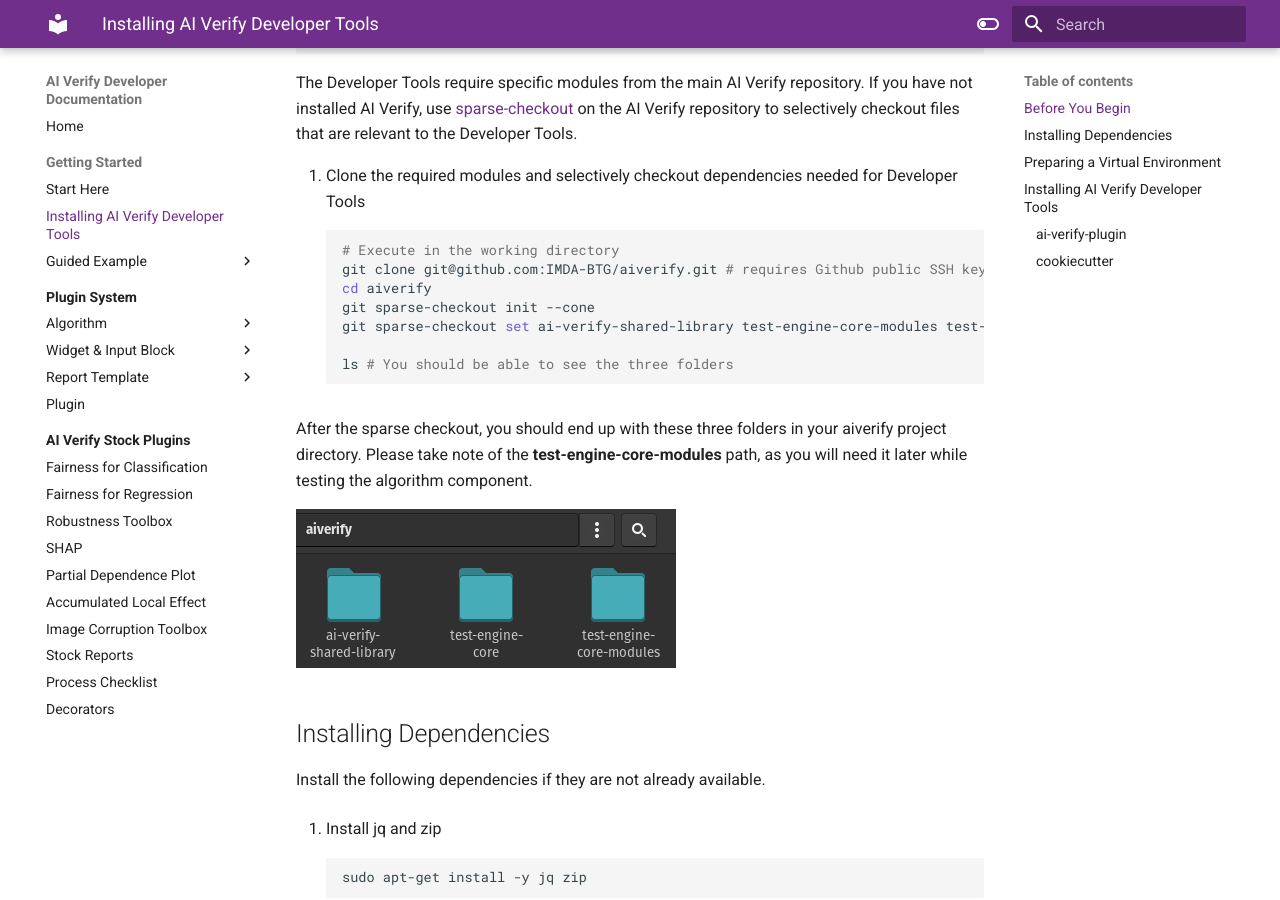
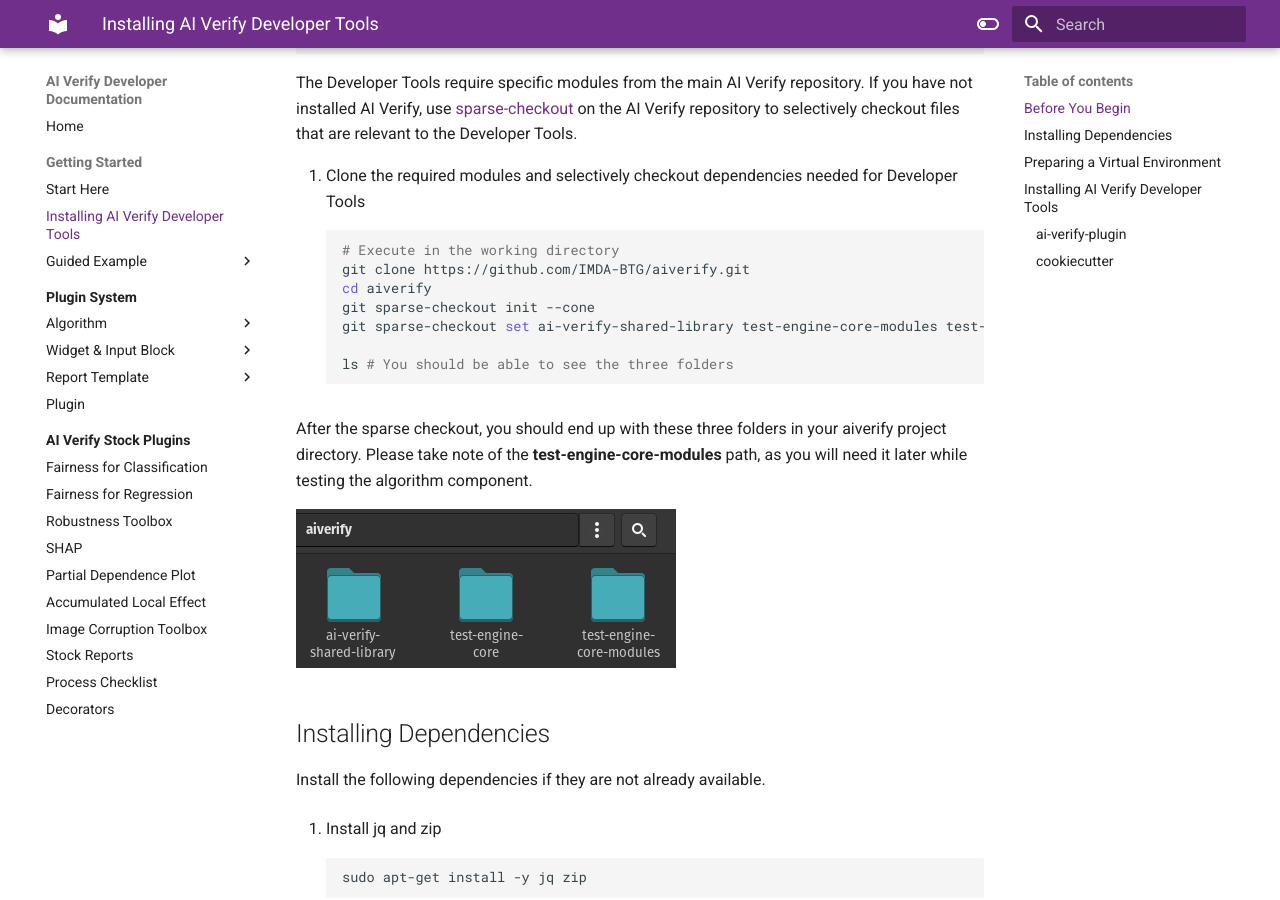
Before and after one commit to aiverify-foundation/aiverify-developer-tools, an MkDocs documentation site: the page built from docs/getting_started/install_aiverify_dev_tools.md, in a window 1280 px wide and 900 px high, scrolled down 493 px. Built offline with MkDocs 1.6.1 and Material for MkDocs 9.7.7, drawn with Linux system fonts in a browser that asks for light colours.

Commit message:
typo fixes in developer documentations

````diff
--- a/docs/getting_started/install_aiverify_dev_tools.md
+++ b/docs/getting_started/install_aiverify_dev_tools.md
@@ -24,7 +24,7 @@
 1. Clone the required modules and selectively checkout dependencies needed for Developer Tools
 ```bash
 # Execute in the working directory
-git clone git@github.com:IMDA-BTG/aiverify.git # requires Github public SSH key
+git clone https://github.com/IMDA-BTG/aiverify.git
 cd aiverify
 git sparse-checkout init --cone
 git sparse-checkout set ai-verify-shared-library test-engine-core-modules test-engine-core
````
Also changed, not shown: other parts of docs/getting_started/install_aiverify_dev_tools.md (+1 -1 lines), docs/plugins/Plugin_Tool.md (+1 -1 lines).
